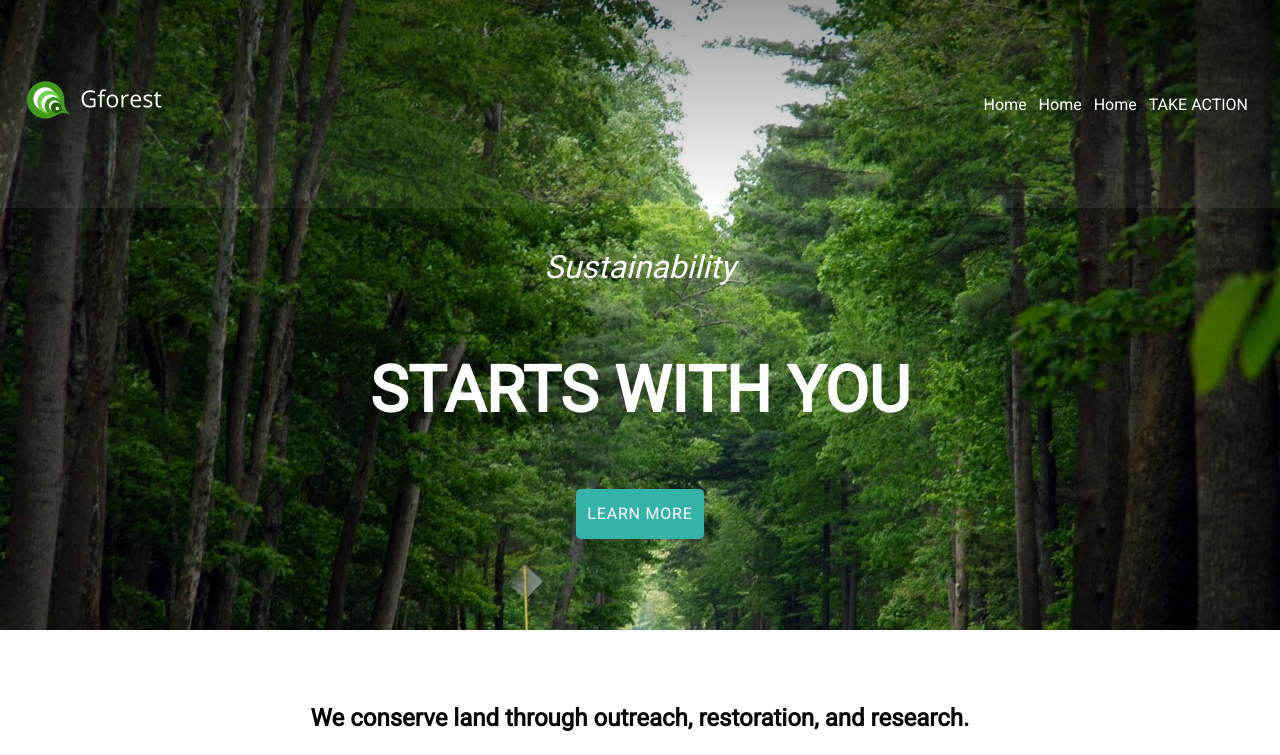
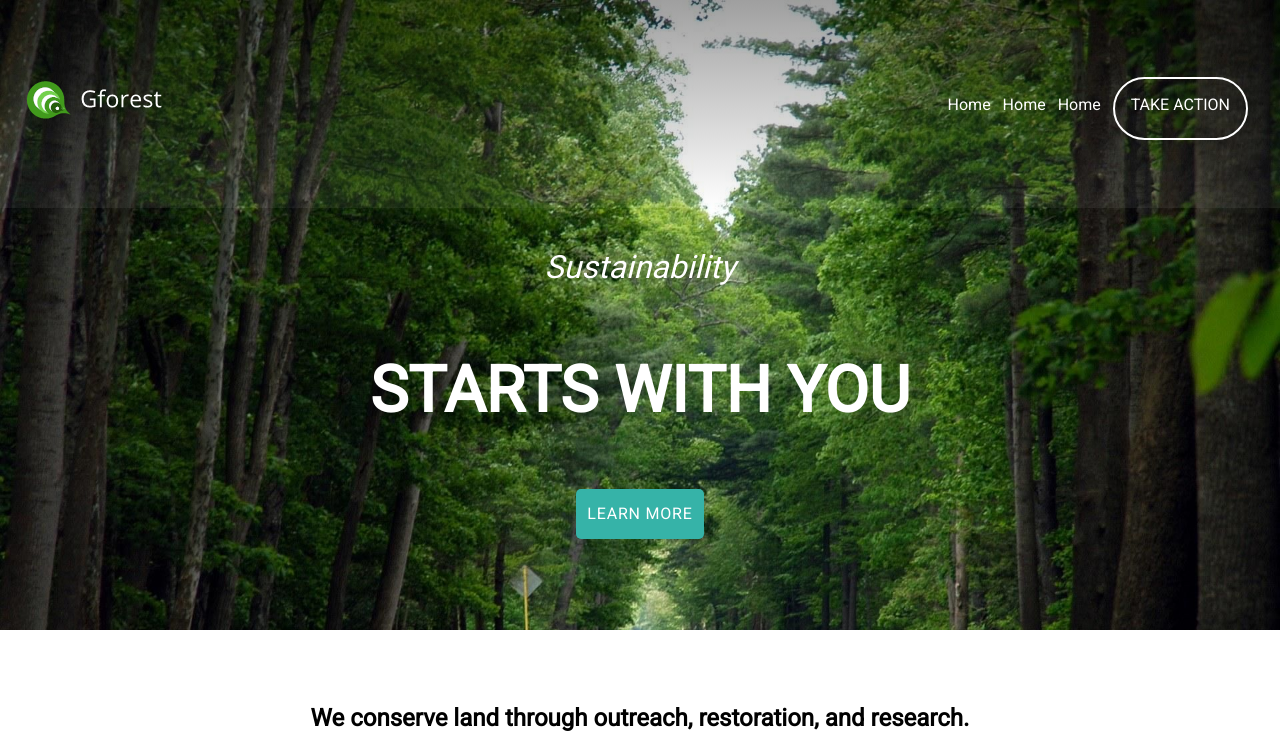
Before and after one commit to Baboucar/landingpage, a plain HTML site: page index.html in a window 1280 px wide. Shown: the top 755 px of the page. Drawn offline with Linux system fonts and the light colour scheme.

Commit message:
fix the button image

```diff
--- a/index.html
+++ b/index.html
@@ -39,7 +39,7 @@
                     <a href="">Home</a>
                 </li>
                 <li>
-                    <a href="">TAKE ACTION</a>
+                    <a href="" class="btn-take-action">TAKE ACTION</a>
                 </li>
             </ul>
 
--- a/styles/scss/_landing.scss
+++ b/styles/scss/_landing.scss
@@ -214,3 +214,10 @@ a{
     padding: 2rem;
     text-align: center;
 }
+
+.btn-take-action{
+    border:2px solid #FFFFFF;
+    border-radius: 300px;
+    padding: 1rem;
+
+}
```
Also changed, not shown: styles/css/main.css, 1 other file.
